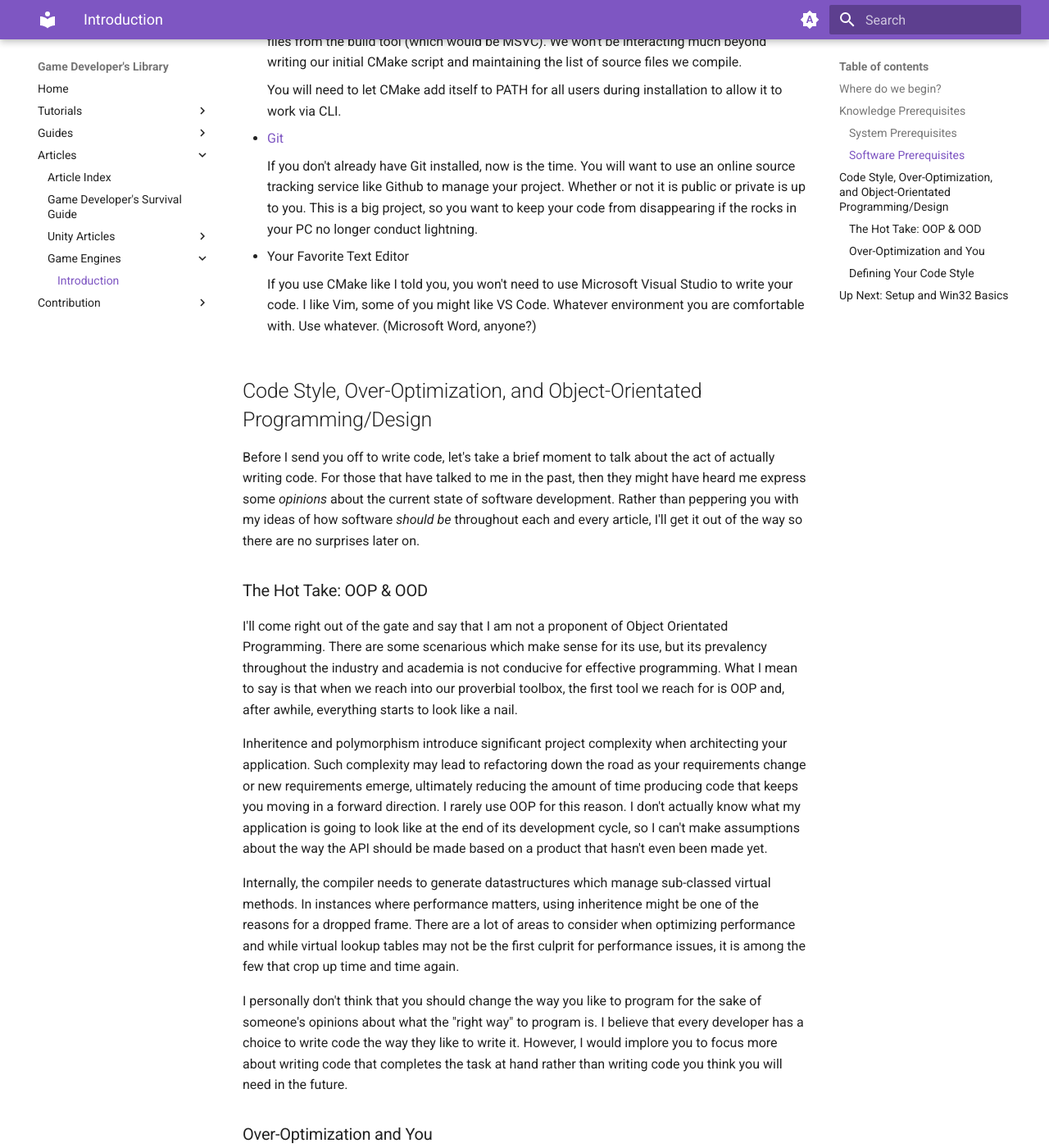
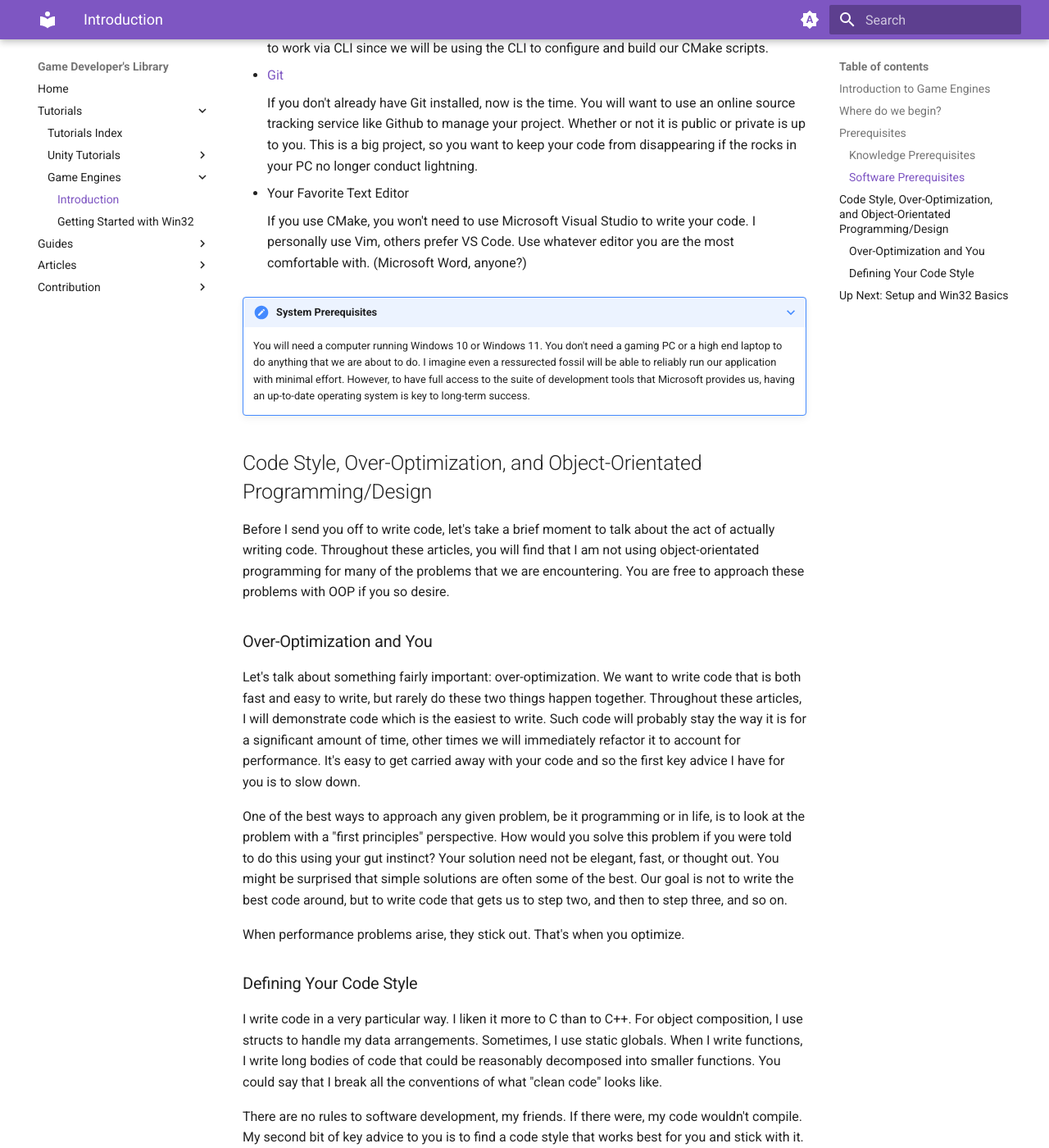
Before and after one commit to niu-gdo/game-developers-library, an MkDocs documentation site: the page built from docs/articles/game-engines/introduction-to-game-engines.md, in a window 1280 px wide and 1400 px high, scrolled down 2233 px. Shown: the whole window at 82% size. Built offline with MkDocs 1.6.1 and Material for MkDocs 9.7.7, drawn with Linux system fonts in a browser that asks for light colours; some of the changed text lies outside the part shown.

Commit message:
Edited and Reformatted

```diff
--- a/docs/articles/game-engines/article_01.md
+++ b/docs/articles/game-engines/introduction-to-game-engines.md
@@ -1,13 +1,14 @@
-# Introduction to Game Engines
+## Introduction to Game Engines
+*Written by Chris DeJong - 4/19/2023*
 
 Modern game engines are designed to encompass every feature a game designer will need to create their games.
 They contain sound engines, lighting logic, animation editors, scripting engines, entity component systems,
 custom file I/O libraries, memory management utilities, multithreaded subsystems, and so much more.
 When we think of game engines, we often think of game engines like Unreal, Unity, and Game Maker.
 
-The front-end component of these game engines are what we imagine when we think of "game engine".
-However, it's important to step away from this line of thinking. You can think of this front-end utility
-as "tooling", a subset among the many features that a game engine can offer.
+The editor of these game engines are what we imagine when we think of "game engine".
+However, it's important to step away from this line of thinking. You can think of this editor
+as "tooling", a subset among the many features that a game engine has to offer.
 
 At the simplest level, game engines are graphics renderers with interactive controls. By
 building a graphics renderer, you have effectively created a game engine--just add the human interactive
@@ -16,29 +17,37 @@
 
 ## Where do we begin?
 
+Suppose you ask yourself this simple question:
+
+> How do I create a game engine?
+
 If you find yourself on Stack Overflow, Quora, or any Q/A website, then you might have
 saw an answer along the lines of:
 
-> Why would you create X when Y and/or Z already exist?
+> That would be too difficult. Why would you want to do that when "X" and "Y" already exist?
 
-I don't like this answer because it stifles creativity and exploration. We all want
-to learn how things work and just because it's hard doesn't mean we shouldn't try. Game
-engines like Unity and Game Maker exist, but that doesn't mean that learning how to
+This response is what stifles creativity and hinders exploration. We all want
+to learn how things work and just because it's hard doesn't mean we shouldn't try. It is true that game
+engines like Unity and Game Maker already exist, but that doesn't mean that learning how to
 make a game engine is a fruitless endeavor. I mean, let's be real, we're not going
-to compete with triple-A budget studios that made engines like Unreal, but we
-really aren't trying to anyway. There is so much we can learn just by *doing*
-that long-term success is irrelevant along the way.
+to compete with triple-A budget studios that created games engines like Unreal, but
+there is so much we can learn just by *doing* that long-term success is irrelevant.
 
-But this superimposes the idea that building a game engine
-is a venture which you won't complete. I promise you that's not true either.
-Knowing is half the battle when it comes to creating a game engine. That's why it
-is so hard to even get started, where do we even begin? I mean it, *where do we
-even begin?* I will spare you the hypotheticals from this point forward. We will
-begin from absolutely nothing. Just you, the computer, and your text editor of choice.
+But this superimposes the idea that building a game engine is a venture that you won't complete.
+I promise you that's not true either. Knowing is half the battle. That's why it's so
+difficult to get started. Once you know what you're looking for, it's very easy to
+pave your own path and explore.
 
-## Knowledge Prerequisites
+By the end of these articles, you will have sufficiently learned enough about game
+engines to create a game from scratch. You will be surprised that there really isn't
+much to it. How far you want to go is what will end up determining how much work
+you will need to put in.
 
-I will expect that the reader of these articles have some familiarity with C/C++
+## Prerequisites
+
+### Knowledge Prerequisites
+
+I will expect that the reader of these articles to have some familiarity with C/C++
 programming. You should be able to write for-loops, while-loops, functions, and
 simple structs with competency. For NIU CSCI students, having completed CSCI 241
 would make you well competent in these areas. For those who have not, but feel
@@ -55,21 +64,6 @@
 there is about Win32 and OpenGL, so there will be moments where I will ask you
 to reach out to the documentation and piece out what it needs. Trust me, I won't
 make you do it for the very important stuff which deserves an explanation.
-
-### System Prerequisites
-
-You will need a computer running Windows 10 or Windows 11. You don't need a gaming
-PC or a high end laptop to do anything we are about to do; I imagine that fossils
-from mid 2010s could handle what we're about to do, but I would think having a
-responsive machine will be a great aid along the way.
-
-Once again, you will need Windows. For our Mac friends out there, the harsh truth
-is that both the game industry and Apple are working against you when it comes to
-game development. For now, we will only focus on Windows. If you have an Intel-based
-Mac, set up a dual boot machine with Windows.
-
-I would highly recommend at least 8GB of RAM, 16GB if you plan to use an IDE or
-an IDE-like text editor such as Visual Studio Code.
 
 ### Software Prerequisites
 
@@ -90,11 +84,13 @@
     our case, it will be Visual Studio solution files. This isn't a hard and
     fast requirement; you can get away with just Visual Studio itself, but I highly
     recommend that you use CMake instead since it decouples your source files from
-    the build tool (which would be MSVC). We won't be interacting much beyond writing
-    our initial CMake script and maintaining the list of source files we compile.
+    the build tool (which would be Visual Studio/MSVC). We won't be interacting with CMake scripting
+    much beyond writing our initial CMake script and maintaining the list of source files we compile
+    within said script.
 
-    You will need to let CMake add itself to PATH for all users during installation
-    to allow it to work via CLI.
+    **Note:** You will need to let CMake add itself to PATH for all users during installation
+    to allow it to work via CLI since we will be using the CLI to configure and build
+    our CMake scripts.
 
 * [Git](https://git-scm.com/)
 
@@ -105,50 +101,29 @@
 
 * Your Favorite Text Editor
 
-    If you use CMake like I told you, you won't need to use Microsoft Visual Studio
-    to write your code. I like Vim, some of you might like VS Code. Whatever environment
-    you are comfortable with. Use whatever. (Microsoft Word, anyone?)
+    If you use CMake, you won't need to use Microsoft Visual Studio to write your code.
+    I personally use Vim, others prefer VS Code. Use whatever editor you are the most
+    comfortable with. (Microsoft Word, anyone?)
+
+
+???+ note "System Prerequisites"
+
+    You will need a computer running Windows 10 or Windows 11. You don't need a gaming
+    PC or a high end laptop to do anything that we are about to do. I imagine even
+    a ressurected fossil will be able to reliably run our application with minimal
+    effort. However, to have full access to the suite of development tools that Microsoft
+    provides us, having an up-to-date operating system is key to long-term success.
 
 ## Code Style, Over-Optimization, and Object-Orientated Programming/Design
 
 Before I send you off to write code, let's take a brief moment to talk about the act of
-actually writing code. For those that have talked to me in the past, then they might have heard me
-express some *opinions* about the current state of software development. Rather than
-peppering you with my ideas of how software *should be* throughout each and every
-article, I'll get it out of the way so there are no surprises later on.
-
-### The Hot Take: OOP & OOD
-
-I'll come right out of the gate and say that I am not a proponent of Object Orientated
-Programming. There are some scenarious which make sense for its use, but its prevalency
-throughout the industry and academia is not conducive for effective programming. What
-I mean to say is that when we reach into our proverbial toolbox, the first tool we reach
-for is OOP and, after awhile, everything starts to look like a nail.
-
-Inheritence and polymorphism introduce significant project complexity when architecting
-your application. Such complexity may lead to refactoring down the road as your
-requirements change or new requirements emerge, ultimately reducing the amount of
-time producing code that keeps you moving in a forward direction. I rarely use OOP
-for this reason. I don't actually know what my application is going to look like at
-the end of its development cycle, so I can't make assumptions about the way the API
-should be made based on a product that hasn't even been made yet.
-
-Internally, the compiler needs to generate datastructures which manage sub-classed
-virtual methods. In instances where performance matters, using inheritence
-might be one of the reasons for a dropped frame. There are a lot of areas to
-consider when optimizing performance and while virtual lookup tables may not be
-the first culprit for performance issues, it is among the few that crop up time
-and time again.
-
-I personally don't think that you should change the way you like to program for
-the sake of someone's opinions about what the "right way" to program is. I believe
-that every developer has a choice to write code the way they like to write it.
-However, I would implore you to focus more about writing code that completes the
-task at hand rather than writing code you think you will need in the future.
+actually writing code. Throughout these articles, you will find that I am not using
+object-orientated programming for many of the problems that we are encountering. You
+are free to approach these problems with OOP if you so desire.
 
 ### Over-Optimization and You
 
-This brings us to the next point: over-optimization. We want to write code that is
+Let's talk about something fairly important: over-optimization. We want to write code that is
 both fast and easy to write, but rarely do these two things happen together. Throughout
 these articles, I will demonstrate code which is the easiest to write. Such code will
 probably stay the way it is for a significant amount of time, other times we will
@@ -156,7 +131,7 @@
 with your code and so the first key advice I have for you is to slow down.
 
 One of the best ways to approach any given problem, be it programming or in life,
-is to look at with a "first principles" perspective. How would you solve this problem
+is to look at the problem with a "first principles" perspective. How would you solve this problem
 if you were told to do this using your gut instinct? Your solution need not be elegant,
 fast, or thought out. You might be surprised that simple solutions are often some of
 the best. Our goal is not to write the best code around, but to write code that gets
@@ -186,4 +161,4 @@
 application main entry point, defining some primitive data types, and launch our
 window.
 
-[>> Article 02: Setup and Win32 Basics](./article_02.md)
+Next: [Gettings Started with Win32 (Coming Soon!)](./getting-started-with-win32.md)
--- a/mkdocs.yml
+++ b/mkdocs.yml
@@ -63,6 +63,9 @@
         - 'Install Unity': 'tutorials/unity-tutorials/first-step-series/unity-first-step-install.md'
         - 'Create a New Project': 'tutorials/unity-tutorials/first-step-series/unity-first-step-new-proj.md'
         - 'Rocket Runner Base': 'tutorials/unity-tutorials/first-step-series/unity-runner-1.md'
+    - 'Game Engines':
+      - 'Introduction': 'articles/game-engines/introduction-to-game-engines.md'
+      - 'Getting Started with Win32': 'articles/game-engines/getting-started-with-win32.md'
   - Guides:
     - 'Guide Index': 'guides/guides-index.md'
 
@@ -72,8 +75,6 @@
     - 'Unity Articles':
       - 'Unity Overview': 'articles/unity-articles/unity-overview.md'
       - 'Scriptable Render Pipelines': 'articles/unity-articles/unity-render-pipelines.md'
-    - 'Game Engines':
-      - 'Introduction': 'articles/game-engines/article_01.md'
 
   - Contribution:
     - 'Using MkDocs': 'contribution/mkdocs-usage.md'
```
Also changed, not shown: docs/articles/game-engines/getting-started-with-win32.md (renamed from docs/articles/game-engines/article_02.md).
